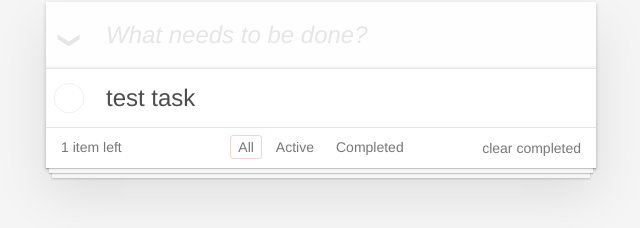
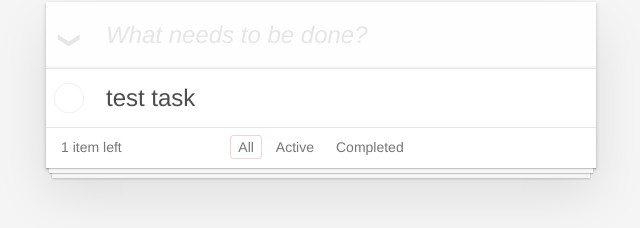
Before and after one commit to Andrey-Strekalov/vue-todo, a Vue app: page / in a window 1280 px wide. Shown: the part 128-356 px from the top of the page, without its empty margins (319-959 px from the left). Built offline with nearby package versions, Linux system fonts and the light colour scheme.

Commit message:
toggle-display-btn

```diff
--- a/src/App.vue
+++ b/src/App.vue
@@ -56,7 +56,13 @@
               <a href="#/completed">Completed</a>
             </li>
           </ul>
-          <button class="clear-completed" @click="clearCompletedTasks()">clear completed</button>
+          <button
+            class="clear-completed"
+            @click="clearCompletedTasks()"
+            v-if="clearCompletedDisplay"
+          >
+            clear completed
+          </button>
         </footer>
       </div>
     </section>
@@ -133,6 +139,9 @@ export default {
     activeTasks: function() {
       let term = this.tasks.filter((task) => !task.completed).length;
       return term;
+    },
+    clearCompletedDisplay: function() {
+      return this.tasks.filter((task) => task.completed).length;
     },
   },
 };
```
